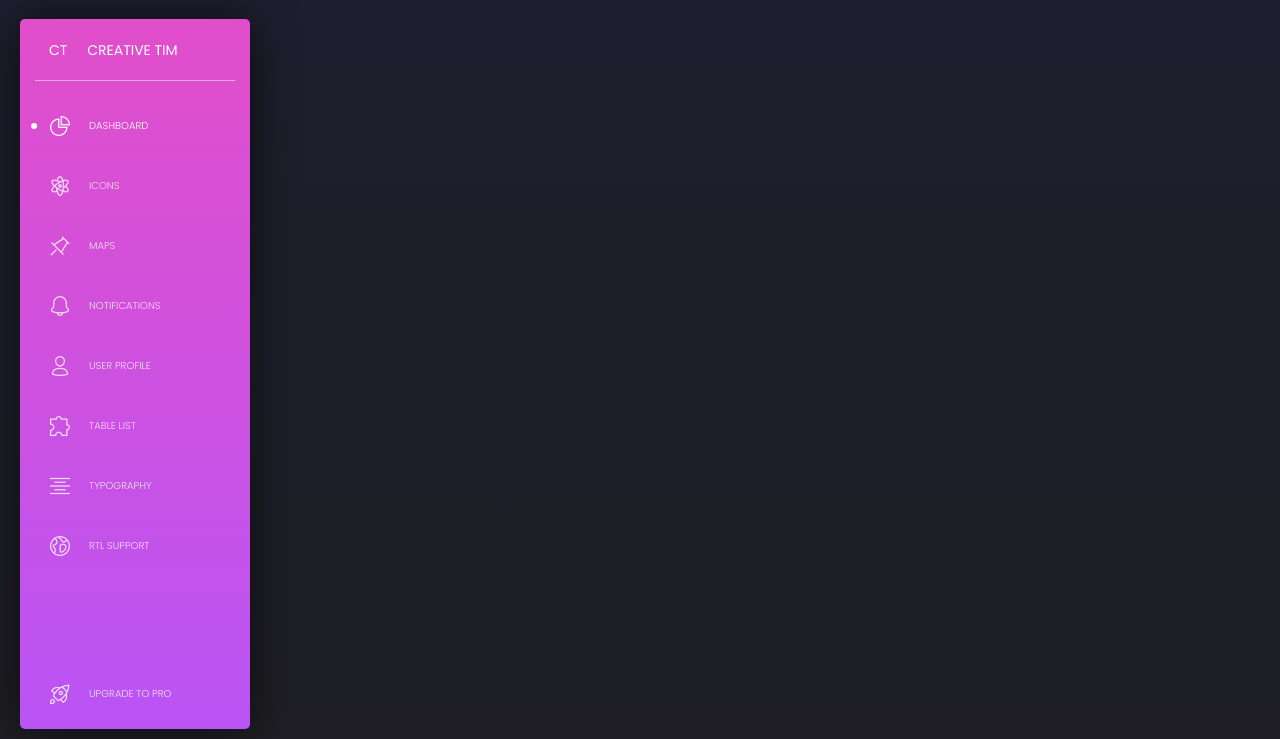
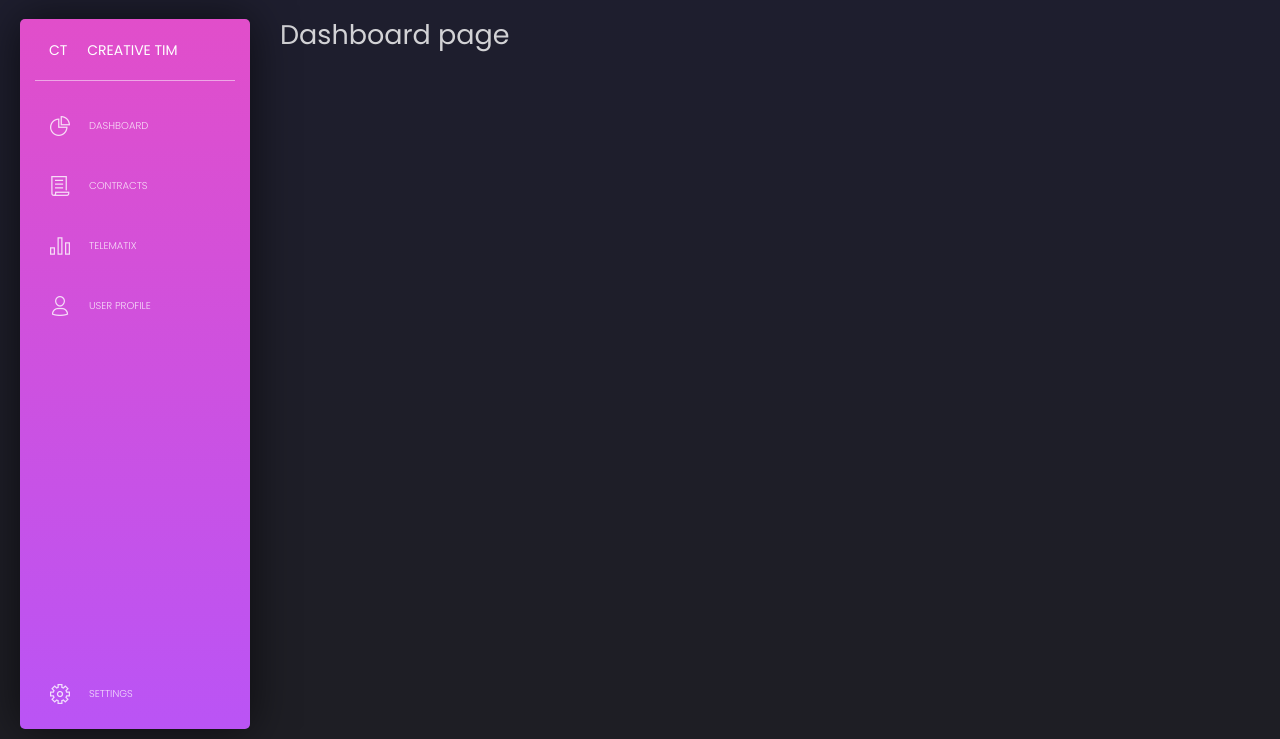
Before and after one commit to mucic/tmehack, a website: page index.html in a window 1280 px wide. Shown: the part 61-800 px from the top of the page. Drawn offline with Linux system fonts and the light colour scheme.

Commit message:
add tab navigation for pages

```diff
--- a/index.html
+++ b/index.html
@@ -1,15 +1,21 @@
 <!DOCTYPE html>
 <html lang="en">
-
   <head>
     <meta charset="utf-8" />
-  <meta name="viewport" content="width=device-width, initial-scale=1, shrink-to-fit=no">
-  <title>
-    Black Dashboard by Creative Tim
-  </title>
+    <meta
+      name="viewport"
+      content="width=device-width, initial-scale=1, shrink-to-fit=no"
+    />
+    <title>Black Dashboard by Creative Tim</title>
     <!--     Fonts and icons     -->
-  <link href="https://fonts.googleapis.com/css?family=Poppins:200,300,400,600,700,800" rel="stylesheet" />
-  <link href="https://use.fontawesome.com/releases/v5.0.6/css/all.css" rel="stylesheet">
+    <link
+      href="https://fonts.googleapis.com/css?family=Poppins:200,300,400,600,700,800"
+      rel="stylesheet"
+    />
+    <link
+      href="https://use.fontawesome.com/releases/v5.0.6/css/all.css"
+      rel="stylesheet"
+    />
 
     <!-- LOCAL ASSETS -->
     <!-- Nucleo Icons -->
@@ -23,78 +29,73 @@
 
   <body class="">
     <div class="wrapper">
-    <!-- Sidebar navigation -->
+      <!-- Sidebar Navigation -->
       <div class="sidebar">
         <div class="sidebar-wrapper">
           <div class="logo">
-          <a href="javascript:void(0)" class="simple-text logo-mini">
-            CT
-          </a>
-          <a href="javascript:void(0)" class="simple-text logo-normal">
-            Creative Tim
-          </a>
+            <a href="javascript:void(0)" class="simple-text logo-mini">CT</a>
+            <a href="javascript:void(0)" class="simple-text logo-normal"
+              >Creative Tim</a
+            >
           </div>
-        <ul class="nav">
-          <li class="active ">
-            <a href="./dashboard.html">
+          <ul class="nav" role="tablist">
+            <li class="nav-item">
+              <a
+                class="nav-link active"
+                data-toggle="tab"
+                href="#dashboard"
+                role="tab"
+              >
                 <i class="tim-icons icon-chart-pie-36"></i>
                 <p>Dashboard</p>
               </a>
             </li>
-          <li>
-            <a href="./icons.html">
-              <i class="tim-icons icon-atom"></i>
-              <p>Icons</p>
+            <li class="nav-item">
+              <a
+                class="nav-link"
+                data-toggle="tab"
+                href="#contracts"
+                role="tab"
+              >
+                <i class="tim-icons icon-paper"></i>
+                <p>Contracts</p>
               </a>
             </li>
-          <li>
-            <a href="./map.html">
-              <i class="tim-icons icon-pin"></i>
-              <p>Maps</p>
+            <li class="nav-item">
+              <a
+                class="nav-link"
+                data-toggle="tab"
+                href="#telematix"
+                role="tab"
+              >
+                <i class="tim-icons icon-chart-bar-32"></i>
+                <p>Telematix</p>
               </a>
             </li>
-          <li>
-            <a href="./notifications.html">
-              <i class="tim-icons icon-bell-55"></i>
-              <p>Notifications</p>
-            </a>
-          </li>
-          <li>
-            <a href="./user.html">
+            <li class="nav-item">
+              <a
+                class="nav-link"
+                data-toggle="tab"
+                href="#user_profile"
+                role="tab"
+              >
                 <i class="tim-icons icon-single-02"></i>
                 <p>User Profile</p>
               </a>
             </li>
-          <li>
-            <a href="./tables.html">
-              <i class="tim-icons icon-puzzle-10"></i>
-              <p>Table List</p>
-            </a>
-          </li>
-          <li>
-            <a href="./typography.html">
-              <i class="tim-icons icon-align-center"></i>
-              <p>Typography</p>
-            </a>
-          </li>
-          <li>
-            <a href="./rtl.html">
-              <i class="tim-icons icon-world"></i>
-              <p>RTL Support</p>
-            </a>
-          </li>
-          <li class="active-pro">
-            <a href="./upgrade.html">
-              <i class="tim-icons icon-spaceship"></i>
-              <p>Upgrade to PRO</p>
+            <li class="nav-item active-pro">
+              <a class="nav-link" data-toggle="tab" href="#settings" role="tab">
+                <i class="tim-icons icon-settings-gear-63"></i>
+                <p>Settings</p>
               </a>
             </li>
           </ul>
         </div>
       </div>
-    <!-- END Sidebar navigation -->
+      <!-- END Sidebar Navigation -->
+
       <div class="main-panel">
-      <!-- Navbar -->
+        <!-- Top Navbar -->
         <nav class="navbar navbar-expand-lg navbar-absolute navbar-transparent">
           <div class="container-fluid">
             <div class="navbar-wrapper">
@@ -105,9 +106,18 @@
                   <span class="navbar-toggler-bar bar3"></span>
                 </button>
               </div>
-            <a class="navbar-brand" href="javascript:void(0)">FleetIQ Dahsboard</a>
+              <a class="navbar-brand" href="javascript:void(0)"
+                >FleetIQ Dahsboard</a
+              >
             </div>
-          <button class="navbar-toggler" type="button" data-toggle="collapse" data-target="#navigation" aria-expanded="false" aria-label="Toggle navigation">
+            <button
+              class="navbar-toggler"
+              type="button"
+              data-toggle="collapse"
+              data-target="#navigation"
+              aria-expanded="false"
+              aria-label="Toggle navigation"
+            >
               <span class="navbar-toggler-bar navbar-kebab"></span>
               <span class="navbar-toggler-bar navbar-kebab"></span>
               <span class="navbar-toggler-bar navbar-kebab"></span>
@@ -115,20 +125,40 @@
             <div class="collapse navbar-collapse" id="navigation">
               <ul class="navbar-nav ml-auto">
                 <li class="dropdown nav-item">
-                <a href="#" class="dropdown-toggle nav-link" data-toggle="dropdown">
+                  <a
+                    href="#"
+                    class="dropdown-toggle nav-link"
+                    data-toggle="dropdown"
+                  >
                     <div class="photo">
-                    <img src="../assets/img/anime3.png" alt="Profile Photo">
+                      <img src="../assets/img/anime3.png" alt="Profile Photo" />
                     </div>
                     <b class="caret d-none d-lg-block d-xl-block"></b>
-                  <p class="d-lg-none">
-                    Log out
-                  </p>
+                    <p class="d-lg-none">Log out</p>
                   </a>
                   <ul class="dropdown-menu dropdown-navbar">
-                  <li class="nav-link"><a href="javascript:void(0)" class="nav-item dropdown-item">Profile</a></li>
-                  <li class="nav-link"><a href="javascript:void(0)" class="nav-item dropdown-item">Settings</a></li>
+                    <li class="nav-link">
+                      <a
+                        href="javascript:void(0)"
+                        class="nav-item dropdown-item"
+                        >Profile</a
+                      >
+                    </li>
+                    <li class="nav-link">
+                      <a
+                        href="javascript:void(0)"
+                        class="nav-item dropdown-item"
+                        >Settings</a
+                      >
+                    </li>
                     <li class="dropdown-divider"></li>
-                  <li class="nav-link"><a href="javascript:void(0)" class="nav-item dropdown-item">Log out</a></li>
+                    <li class="nav-link">
+                      <a
+                        href="javascript:void(0)"
+                        class="nav-item dropdown-item"
+                        >Log out</a
+                      >
+                    </li>
                   </ul>
                 </li>
                 <li class="separator d-lg-none"></li>
@@ -136,23 +166,31 @@
             </div>
           </div>
         </nav>
-      <div class="modal modal-search fade" id="searchModal" tabindex="-1" role="dialog" aria-labelledby="searchModal" aria-hidden="true">
-        <div class="modal-dialog" role="document">
-          <div class="modal-content">
-            <div class="modal-header">
-              <input type="text" class="form-control" id="inlineFormInputGroup" placeholder="SEARCH">
-              <button type="button" class="close" data-dismiss="modal" aria-label="Close">
-                <i class="tim-icons icon-simple-remove"></i>
-              </button>
-            </div>
-          </div>
-        </div>
-      </div>
-      <!-- End Navbar -->
+        <!-- End Top Navbar -->
 
         <!-- Main content -->
         <div class="content">
-        <!-- TODO: Set content here -->
+          <div class="tab-content">
+            <div
+              class="tab-pane fade show active"
+              id="dashboard"
+              role="tabpanel"
+            >
+              <h2>Dashboard page</h2>
+            </div>
+            <div class="tab-pane fade" id="contracts" role="tabpanel">
+              <h2>Contracts page</h2>
+            </div>
+            <div class="tab-pane fade" id="telematix" role="tabpanel">
+              <h2>Telematix page</h2>
+            </div>
+            <div class="tab-pane fade" id="user_profile" role="tabpanel">
+              <h2>User Profile page</h2>
+            </div>
+            <div class="tab-pane fade" id="settings" role="tabpanel">
+              <h2>Settings page</h2>
+            </div>
+          </div>
         </div>
         <!-- END Main content -->
       </div>
@@ -169,58 +207,64 @@
     <!--  Notifications Plugin    -->
     <script src="../assets/js/plugins/bootstrap-notify.js"></script>
     <!-- Control Center for Black Dashboard: parallax effects, scripts for the example pages etc -->
-  <script src="../assets/js/black-dashboard.min.js?v=1.0.0"></script><!-- Black Dashboard DEMO methods, don't include it in your project! -->
+    <script src="../assets/js/black-dashboard.min.js?v=1.0.0"></script>
+    <!-- Black Dashboard DEMO methods, don't include it in your project! -->
     <script src="../assets/demo/demo.js"></script>
     <script>
-    $(document).ready(function() {
-      $().ready(function() {
-        $sidebar = $('.sidebar');
-        $navbar = $('.navbar');
-        $main_panel = $('.main-panel');
+      $(document).ready(function () {
+        $().ready(function () {
+          $sidebar = $(".sidebar");
+          $navbar = $(".navbar");
+          $main_panel = $(".main-panel");
 
-        $full_page = $('.full-page');
+          $full_page = $(".full-page");
 
-        $sidebar_responsive = $('body > .navbar-collapse');
+          $sidebar_responsive = $("body > .navbar-collapse");
           sidebar_mini_active = true;
           white_color = false;
 
           window_width = $(window).width();
 
-        fixed_plugin_open = $('.sidebar .sidebar-wrapper .nav li.active a p').html();
+          fixed_plugin_open = $(
+            ".sidebar .sidebar-wrapper .nav li.active a p"
+          ).html();
 
-        $('.switch-sidebar-mini input').on("switchChange.bootstrapSwitch", function() {
+          $(".switch-sidebar-mini input").on(
+            "switchChange.bootstrapSwitch",
+            function () {
               var $btn = $(this);
 
               if (sidebar_mini_active == true) {
-            $('body').removeClass('sidebar-mini');
+                $("body").removeClass("sidebar-mini");
                 sidebar_mini_active = false;
-            blackDashboard.showSidebarMessage('Sidebar mini deactivated...');
+                blackDashboard.showSidebarMessage(
+                  "Sidebar mini deactivated..."
+                );
               } else {
-            $('body').addClass('sidebar-mini');
+                $("body").addClass("sidebar-mini");
                 sidebar_mini_active = true;
-            blackDashboard.showSidebarMessage('Sidebar mini activated...');
+                blackDashboard.showSidebarMessage("Sidebar mini activated...");
               }
 
               // we simulate the window Resize so the charts will get updated in realtime.
-          var simulateWindowResize = setInterval(function() {
-            window.dispatchEvent(new Event('resize'));
+              var simulateWindowResize = setInterval(function () {
+                window.dispatchEvent(new Event("resize"));
               }, 180);
 
               // we stop the simulation of Window Resize after the animations are completed
-          setTimeout(function() {
+              setTimeout(function () {
                 clearInterval(simulateWindowResize);
               }, 1000);
-        });
+            }
+          );
         });
       });
     </script>
     <script>
-    $(document).ready(function() {
+      $(document).ready(function () {
         // Javascript method's body can be found in assets/js/demos.js
         demo.initDashboardPageCharts();
-
       });
     </script>
   </body>
-
 </html>
```
Lines whose indentation alone changed are shown as unchanged.
